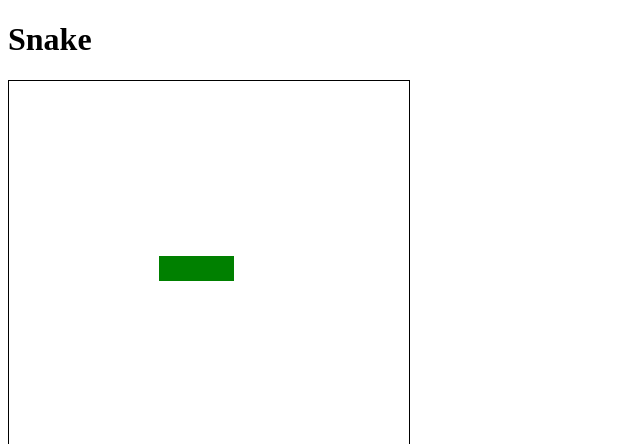
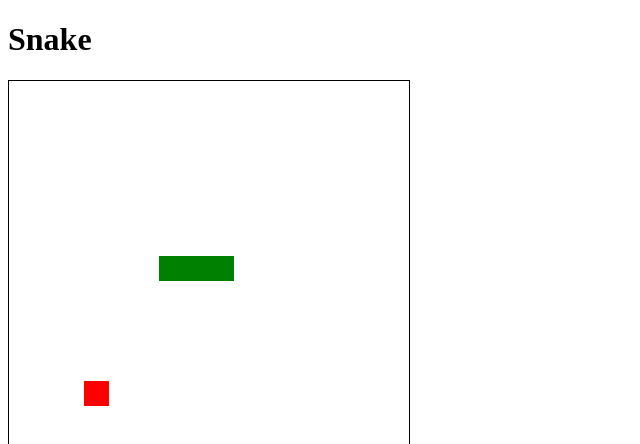
Before and after one commit to MattSBarnett/agentic-snake-maker, a plain HTML site: page index.html in a window 1280 px wide. Shown: the top 444 px of the page, 0-640 px from the left. Drawn offline with Linux system fonts and the light colour scheme.

Commit message:
Add food

```diff
--- a/index.html
+++ b/index.html
@@ -18,26 +18,22 @@
         { x: 150, y: 175 },
         { x: 125, y: 175 },
       ];
+      let food = randomFood();
+      let direction = "d"; // start moving right
 
       function draw() {
         const canvas = document.getElementById("canvas");
         const ctx = canvas.getContext("2d");
         ctx.clearRect(0, 0, canvas.width, canvas.height);
 
+        ctx.fillStyle = "red";
+        ctx.fillRect(food.x, food.y, 25, 25);
+
         ctx.fillStyle = "green";
         snake.forEach((segment) => {
           ctx.fillRect(segment.x, segment.y, 25, 25);
         });
       }
-
-      let direction = "d"; // start moving right
-
-      document.addEventListener("keydown", (e) => {
-        if (e.key === "w") direction = "w";
-        if (e.key === "a") direction = "a";
-        if (e.key === "s") direction = "s";
-        if (e.key === "d") direction = "d";
-      });
 
       function tick() {
         const head = { ...snake[0] };
@@ -58,9 +54,27 @@
         if (hitSelf) return;
 
         snake.unshift(head);
-        snake.pop();
+
+        if (head.x === food.x && head.y === food.y) {
+          food = randomFood();
+        } else {
+          snake.pop();
+        }
         draw();
       }
+
+      function randomFood() {
+        const x = Math.floor(Math.random() * 16) * 25;
+        const y = Math.floor(Math.random() * 16) * 25;
+        return { x, y };
+      }
+
+      document.addEventListener("keydown", (e) => {
+        if (e.key === "w") direction = "w";
+        if (e.key === "a") direction = "a";
+        if (e.key === "s") direction = "s";
+        if (e.key === "d") direction = "d";
+      });
 
       setInterval(tick, 150); // runs every 150ms, lower = faster
     </script>
```
